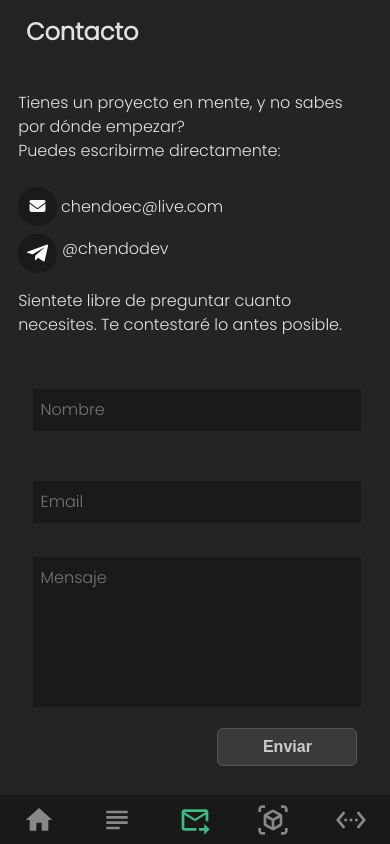
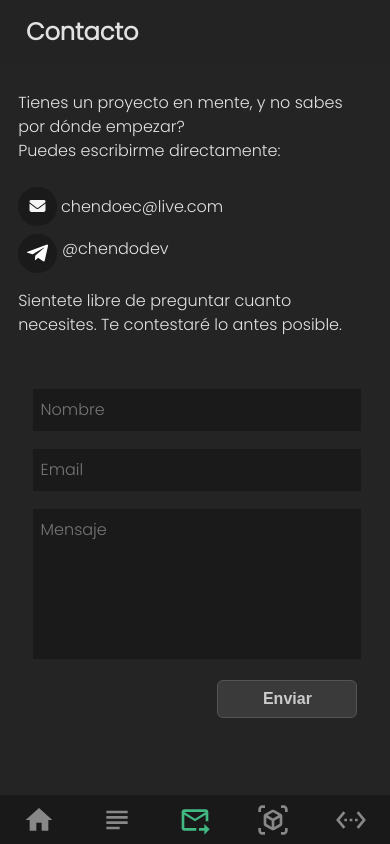
Before and after one commit to soychendo/chendodev.github.io, a React app: page /contact in a window 390 px wide. Built offline with nearby package versions, Linux system fonts and the light colour scheme.

Commit message:
Updated Form Styles

```diff
--- a/src/styles/chendodev/Contact/_contact.scss
+++ b/src/styles/chendodev/Contact/_contact.scss
@@ -83,7 +83,7 @@ input, textarea {
   user-select: contain;
   border: none;
   border-bottom: 1px solid $color;
-  margin-bottom: 2rem;
+  margin-bottom: 1rem;
 }
 textarea {
   max-width: 100%;
@@ -113,6 +113,7 @@ textarea {
 @media (max-width: 768px) {
   .form-control {
     flex-direction: column;
+    gap: 0;
   }
 }
 .form-control input {
```
